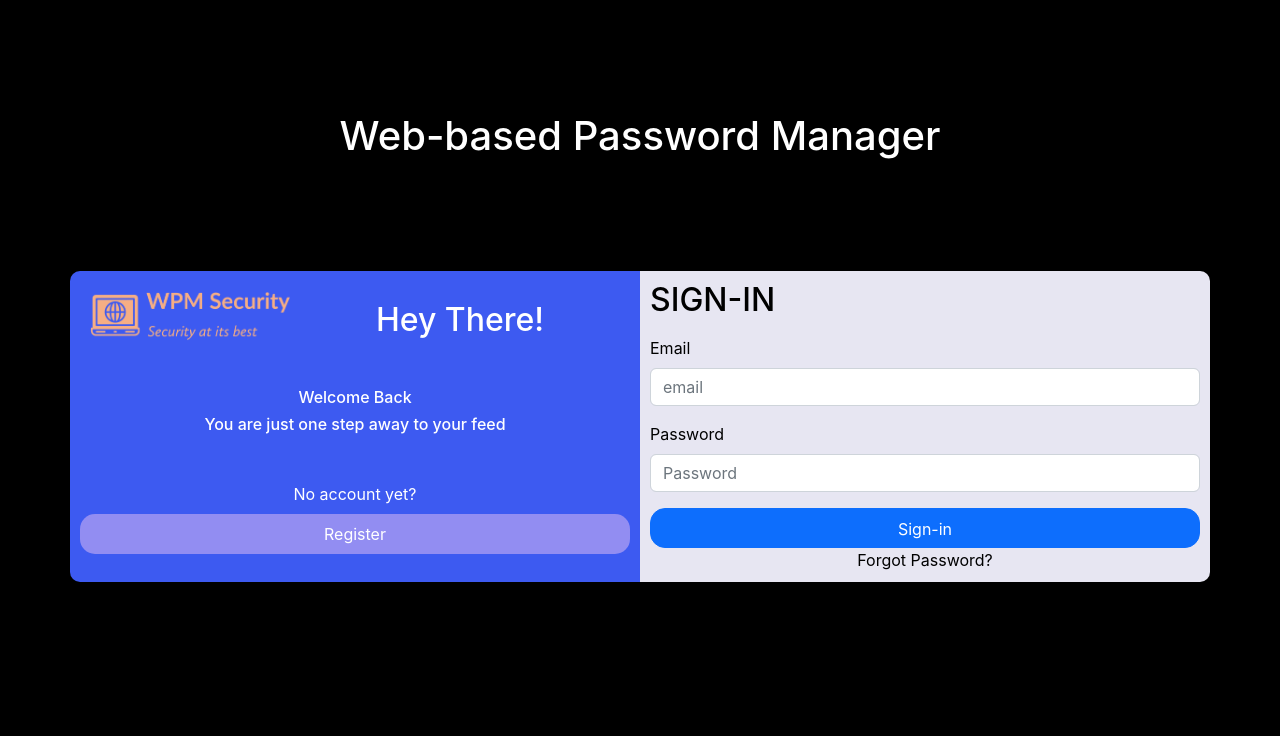
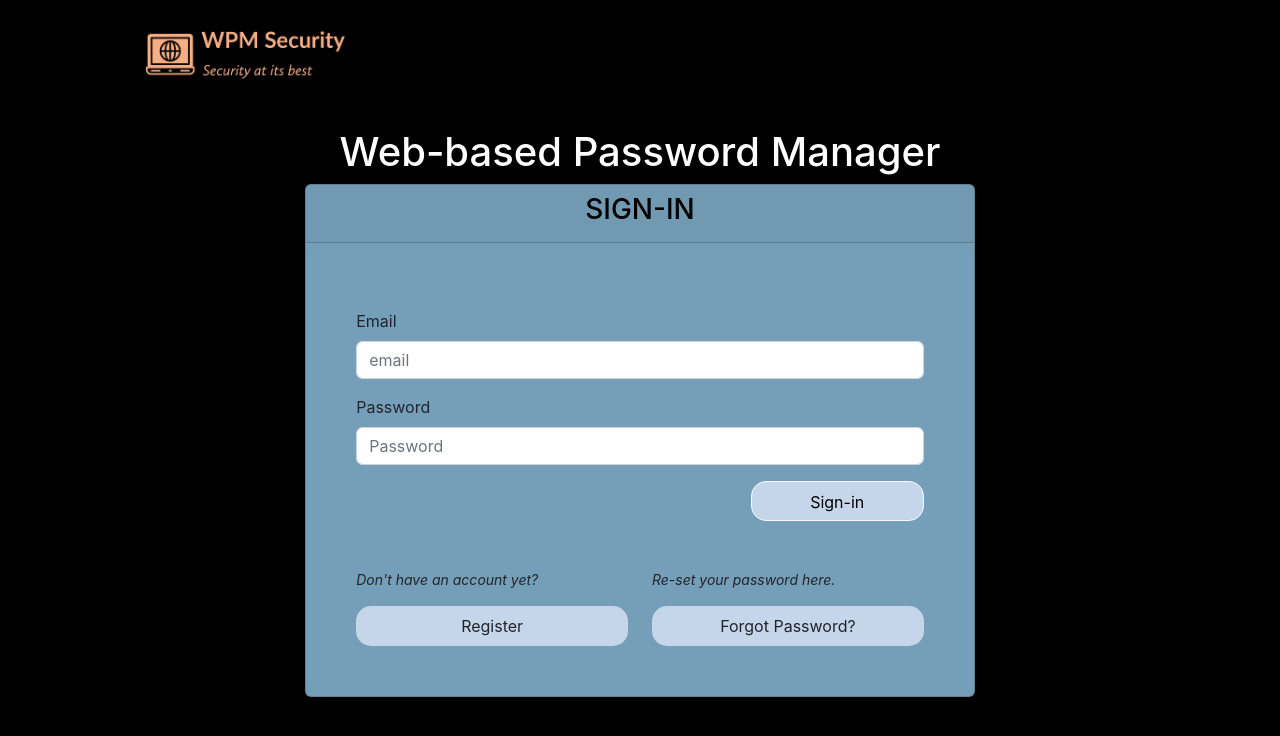
Before and after one commit to beecurrie/wpm, a React (Create React App) app in the folder client/: page /login in a window 1280 px wide. Shown: the top 736 px of the page. Built offline with nearby package versions, Linux system fonts and the light colour scheme.

Commit message:
Login, Registration, Change Password screen modified

```diff
--- a/client/src/components/ChangePassword.js
+++ b/client/src/components/ChangePassword.js
@@ -72,8 +72,8 @@ export default function ChangePassword() {
               <div className="ms-auto text-danger">{errorMessage}</div>
             )}
           </div>
-          <Card>
-            <Card.Header className="bg-primary text-center text-white">
+          <Card style={{backgroundColor: "#759EB8"}}>
+            <Card.Header className="card-header text-center text-black">
               <h3>Change Password</h3>
             </Card.Header>
             <Card.Body>
@@ -122,15 +122,17 @@ export default function ChangePassword() {
                   </Form.Group>
                 </Col>
 
-                <Row>
-                  <Col>
+                <Row className="mt-5">
+                  <Col sm={6}></Col>
+                  <Col sm={6}>
                     <div className="d-grid">
                       <Button
                         style={{
                           padding: "8px",
                           borderRadius: "15px",
+                          backgroundColor: "#B3C5D7",
                         }}
-                        variant="primary"
+                        variant="light"
                         type="submit"
                       >
                         Submit
--- a/client/src/components/LoginForm.js
+++ b/client/src/components/LoginForm.js
@@ -8,10 +8,12 @@ import Form from "react-bootstrap/Form";
 import Col from "react-bootstrap/Col";
 import Row from "react-bootstrap/Row";
 import Container from "react-bootstrap/esm/Container";
-import Stack from "react-bootstrap/esm/Stack";
-
+import CardBody from "react-bootstrap/esm/CardBody";
+import CardHeader from "react-bootstrap/esm/CardHeader";
+import Card from "react-bootstrap/Card";
 import Nav from "react-bootstrap/Nav";
 
+//Login Screen
 export default function LoginForm() {
   const formEmailRef = useRef();
   const formPasswordRef = useRef();
@@ -61,12 +63,9 @@ export default function LoginForm() {
 
   return (
     <Container>
-      <div className="h1-login">
-        <h1>Web-based Password Manager</h1>
-      </div>
-      <Row style={{ marginTop: "10%" }}>
-        <Col className="text-white sign-in-box-left">
-          <div style={{ margin: "10px" }}>
+      <Nav.Item style={{backgroundColor: "black"}}>
+          <Nav.Link href="/">
+            <div className="logo-registration">
               <img
                 src="../WPM_Logo.png"
                 alt="Upper left logo"
@@ -75,33 +74,17 @@ export default function LoginForm() {
                 height="50"
               />
             </div>
+          </Nav.Link>
+        </Nav.Item>
+      <div className="h1-login">
+        <h1>Web-based Password Manager</h1>
+      </div>
 
-          <div style={{ marginTop: "20px" }}>
-            <h2>Hey There!</h2>
-          </div>
-          <div className="mt-5">
-            <h6>Welcome Back</h6>
-          </div>
-          <div>
-            <h6>You are just one step away to your feed</h6>
-          </div>
-          <div className="mt-5">No account yet?</div>
-          <div>
-            <Nav.Item
-              className="mt-2"
-              style={{
-                backgroundColor: "#928df2",
-                padding: "8px",
-                borderRadius: "15px",
-              }}
-            >
-              <Nav.Link href="/register">Register</Nav.Link>
-            </Nav.Item>
-          </div>
-        </Col>
-        <Col className="text-black sign-in-box-right ">
-          <h2>SIGN-IN</h2>
-
+      <Card className="sign-in-box-card">
+        <CardHeader className="card-header text-center text-black">
+        <h3>SIGN-IN</h3>
+        </CardHeader>
+        <CardBody className="sign-in-box-card-body">
           {user && user.auth ? (
             <div className="text-black">{msg}</div>
           ) : (
@@ -135,30 +118,44 @@ export default function LoginForm() {
               </Col>
             </Row>
             <Row>
-              <Col>
-                <div className="d-grid">
+              <Col lg={8}></Col>
+              <Col lg={4}>
+                <div className="d-grid gap-2">
                   <Button
                     style={{
                       padding: "8px",
                       borderRadius: "15px",
+                      backgroundColor: "#C5D5EA",
                     }}
-                    variant="primary"
+                    variant="light"
                     type="submit"
                   >
                     Sign-in
                   </Button>
                 </div>
-
-                <Stack direction="horizontal">
-                  <Nav.Link href="/forgot" style={{ margin: "auto" }}>
+              </Col>
+              <div>
+              <Row className="mt-5">
+                <Col lg={6}>
+                  <p className="sign-in-text">Don't have an account yet?</p>
+                  <Nav.Item className="nav-item">
+                    <Nav.Link href="/register">Register</Nav.Link>
+                  </Nav.Item>
+                </Col>
+                <Col lg={6}>
+                  <p className="sign-in-text">Re-set your password here.</p>
+                  <Nav.Item className="nav-item">
+                    <Nav.Link href="/forgot">
                       Forgot Password?
                     </Nav.Link>
-                </Stack>
+                  </Nav.Item>
                 </Col>
               </Row>
+              </div>
+            </Row>
           </Form>
-        </Col>
-      </Row>
+        </CardBody>
+      </Card>
     </Container>
   );
 }
--- a/client/src/components/RegisterForm.js
+++ b/client/src/components/RegisterForm.js
@@ -125,7 +125,7 @@ export default function RegisterForm() {
   return (
     <div>
       <Container>
-        <Nav.Item>
+        <Nav.Item style={{backgroundColor: "black"}}>
           <Nav.Link href="/">
             <div className="logo-registration">
               <img
@@ -143,15 +143,15 @@ export default function RegisterForm() {
           <h1>Web-based Password Manager</h1>
         </div>
 
-        <Card>
-          <Card.Header className="bg-primary text-center text-white">
+        <Card style={{backgroundColor: "#759EB8"}}>
+          <Card.Header className="card-header text-center text-black">
             <h3>User Registration</h3>
           </Card.Header>
           <Card.Body>
             {message ? <Message msg={message} /> : null}
             <Form onSubmit={submitHandler}>
               <Row>
-                <Col lg={true}>
+                <Col lg={5}>
                     <Form.Group className="mb-3" controlId="formEmail">
                       <Form.Label>Email</Form.Label>
                       <Form.Control
@@ -165,7 +165,16 @@ export default function RegisterForm() {
                       <span className="spanerror">{errorMessage}</span>
                     </Form.Group>
                   </Col>
-                <Col lg={true}>
+                  <Col lg={2}></Col>
+                  <Col lg={5}>
+                  <Form.Group controlId="formFile" className="mb-3">
+                    <Form.Label>Upload Photo</Form.Label>
+                    <Form.Control type="file" onChange={onChange} required />
+                  </Form.Group>
+                </Col>
+              </Row>
+              <Row>
+              <Col lg={5}>
                   <Form.Group className="mb-3" controlId="formPassword">
                     <Form.Label>Password</Form.Label>
                     <Form.Control
@@ -177,7 +186,26 @@ export default function RegisterForm() {
                     />
                   </Form.Group>
                 </Col>
-                <Col lg={true}>
+                <Col lg={2}></Col>
+                <Col lg={5}>
+                  {uploadedFile ? (
+                    <div className="mt-4">
+                      <img
+                        src={filepreview}
+                        style={{
+                          border: "1px solid #ddd",
+                          borderRadius: "50%",
+                          width: "200px",
+                          height: "200px",
+                        }}
+                        alt="preview"
+                      />
+                    </div>
+                  ) : null}
+                </Col>
+              </Row>
+              <Row>
+                <Col lg={5}>
                     <Form.Group className="mb-3" controlId="formRePassword">
                       <Form.Label>Re-type Password</Form.Label>
                       <Form.Control
@@ -194,7 +222,7 @@ export default function RegisterForm() {
                   </Col>
               </Row>
               <Row>
-                <Col lg={true}>
+                <Col lg={5}>
                     <Form.Group className="mb-3" controlId="formFirstname">
                       <Form.Label>Firstname</Form.Label>
                       <Form.Control
@@ -205,7 +233,9 @@ export default function RegisterForm() {
                       />
                     </Form.Group>
                 </Col>
-                <Col lg={true}>
+              </Row>
+              <Row>
+                <Col lg={5}>
                     <Form.Group className="mb-3" controlId="formLastname">
                       <Form.Label>Lastname</Form.Label>
                       <Form.Control
@@ -216,41 +246,17 @@ export default function RegisterForm() {
                       />
                     </Form.Group>
                 </Col>
-              </Row>
-
-              <Row>
-                <Col lg={8}>
-                  <Form.Group controlId="formFile" className="mb-3">
-                    <Form.Label>Upload Photo</Form.Label>
-
-                    <Form.Control type="file" onChange={onChange} required />
-                  </Form.Group>
-                </Col>
-                <Col>
-                  {uploadedFile ? (
-                    <div className="mt-4">
-                      <img
-                        src={filepreview}
-                        style={{
-                          border: "1px solid #ddd",
-                          borderRadius: "50%",
-                          width: "200px",
-                          height: "200px",
-                        }}
-                        alt="preview"
-                      />
-                    </div>
-                  ) : null}
-                </Col>
-              </Row>
-
+                <Col lg={2}></Col>
+                <Col lg={5}>
                   <Progress percentage={uploadPercentage} />
                     {error}
                   <div className="mt-3 d-grid">
-                <Button variant="primary" type="submit">
+                    <Button variant="light" type="submit" style={{backgroundColor: "#B3C5D7"}}>
                       Submit
                     </Button>
                   </div>
+                </Col>
+              </Row>
             </Form>
           </Card.Body>
         </Card>
--- a/client/src/index.css
+++ b/client/src/index.css
@@ -1,3 +1,7 @@
+*{
+  box-sizing: border-box;
+}
+
 body {
   margin: 0;
   font-family: -apple-system, BlinkMacSystemFont, "Segoe UI", "Roboto", "Oxygen",
@@ -99,7 +103,7 @@ button {
   font-weight: 300;
   text-align: center;
   color: white;
-  margin-bottom: 0.5em;
+  margin-bottom: 0.2em;
 }
 
 .login-field {
@@ -147,22 +151,29 @@ button {
   height: auto;
 }
 
-.sign-in-box-left {
-  margin: 0;
-  padding: 10px;
-  text-align: center;
-  background-color: #3d5af1;
-  border-radius: 10px 0px 0px 10px;
+.sign-in-box-card-body {
+  padding: 50px;
+  height: auto;
+  background-color: #759EB8;
+  border-radius: 10px;
 }
 
-.sign-in-box-right {
-  margin: 0;
-  width: 100%;
-  height: auto;
-  padding: 10px;
+.sign-in-box-card {
+  background-color: #759EB8;
+  width: 60%;
+  margin: auto;
+}
 
-  background-color: #e7e6f2;
-  border-radius: 0px 10px 10px 0px;
+.sign-in-text {
+  font-size: 14px;
+  font-style: italic;
+}
+
+.nav-item {
+  background-color: #C5D5EA;
+  padding: 8px;
+  border-radius: 15px;
+  text-align: center;
 }
 
 .userbox {
```
Lines whose indentation alone changed are shown as unchanged.
